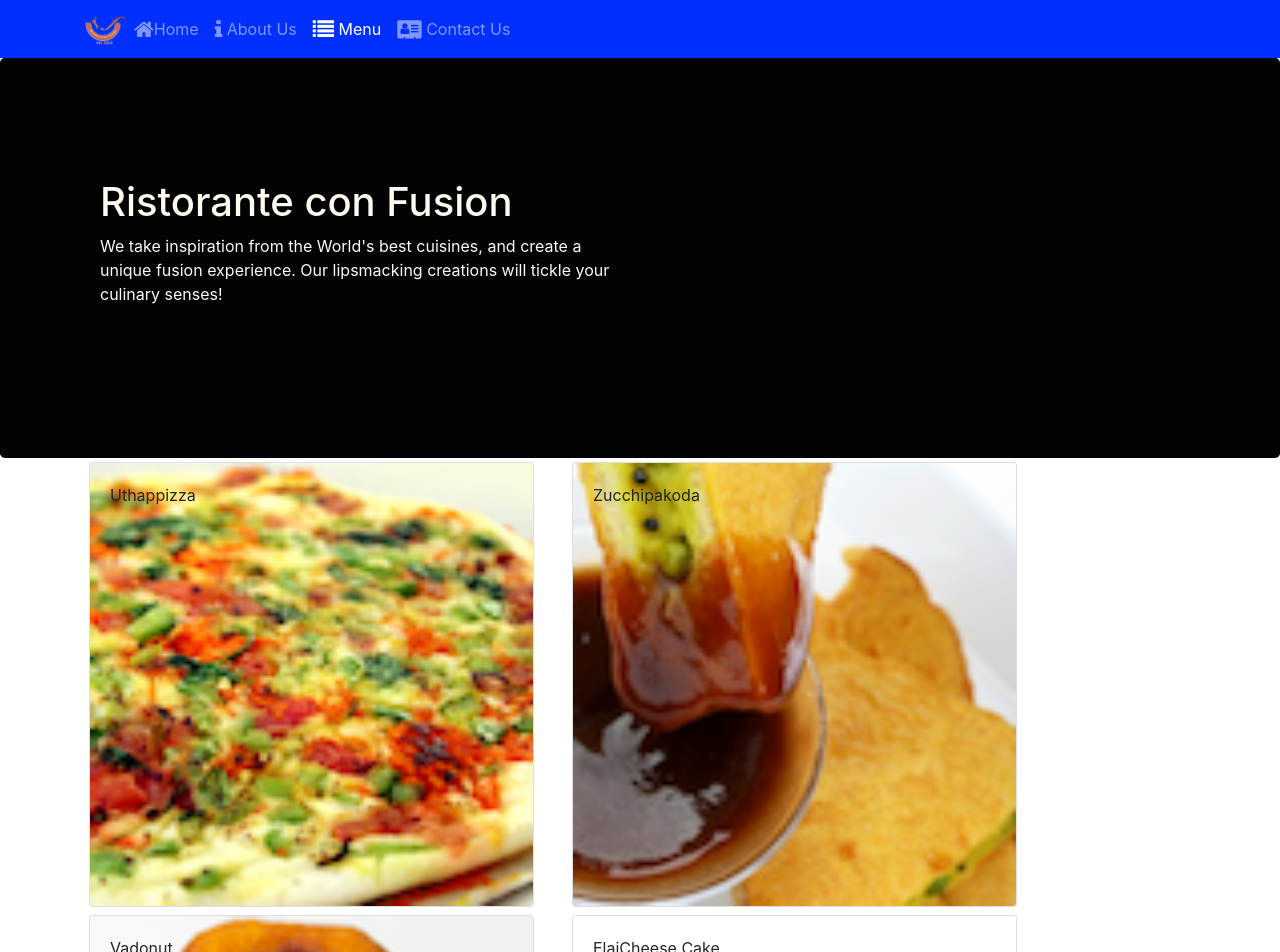
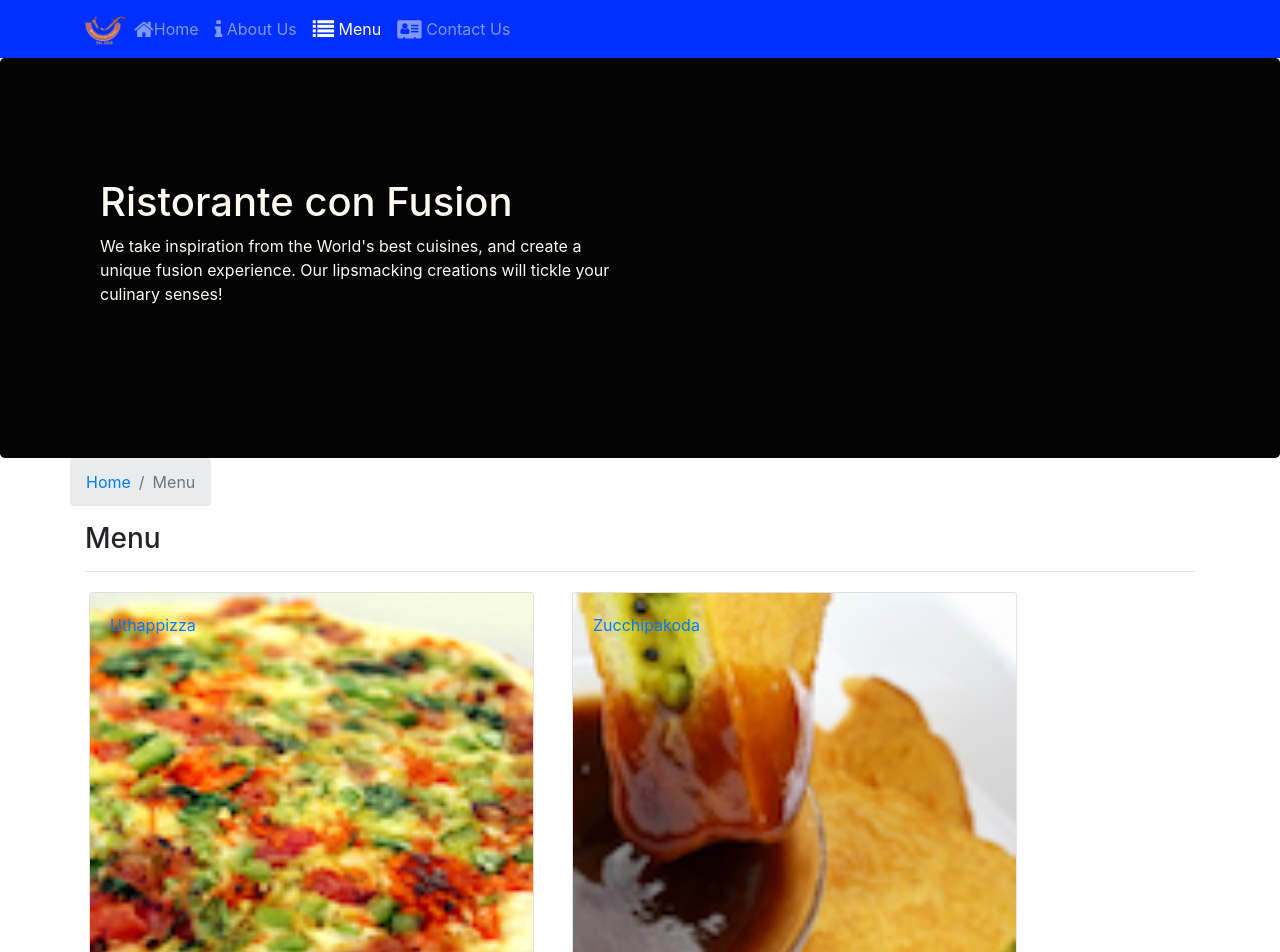
Before and after one commit to sanketmishra009/react-basics, a React (Create React App) app: page /menu in a window 1280 px wide. Shown: the top 952 px of the page. Built offline with nearby package versions, Linux system fonts and the light colour scheme.

Commit message:
Single Page App part-2

```diff
--- a/src/components/ContactComponent.js
+++ b/src/components/ContactComponent.js
@@ -1,8 +1,21 @@
 import React from 'react';
+import {Breadcrumb, BreadcrumbItem} from 'reactstrap';
+import {Link} from 'react-router-dom';
 
 const Contact=(props) => {
     return(
         <div className="container">
+            <div className='row'>
+                    <Breadcrumb>
+                    <BreadcrumbItem><Link to='/home'>Home</Link></BreadcrumbItem>
+                    <BreadcrumbItem ative><Link to='/contact'>Contact Us</Link></BreadcrumbItem>
+                    </Breadcrumb>
+                    <hr/>
+            </div>
+            <div className="col-12">
+                    <h3>Contact Us</h3>
+                    <hr />
+                </div>
             <div className="row">
                 <div className="col-12">
                 <h3>Location Information</h3>
--- a/src/components/DishdetailComponent.js
+++ b/src/components/DishdetailComponent.js
@@ -1,5 +1,6 @@
 import React from 'react';
-import {Card, CardImg, CardImgOverlay,CardText, CardBody, CardTitle} from 'reactstrap';
+import {Card, CardImg, CardImgOverlay,CardText, CardBody, CardTitle, Breadcrumb, BreadcrumbItem} from 'reactstrap';
+import {Link} from 'react-router-dom';
 
     function RenderDish({dish}){
         if (dish != null){
@@ -17,9 +18,8 @@
             return(<div></div>);
         }
     }
-    function RenderComment({dish}){
-        if (dish != null){
-            const comments= dish.comments;
+    function RenderComment({comments}){
+        if (comments != null){
             return(
                 <Card>
                     <CardTitle middle><h4>Comments</h4></CardTitle>
@@ -49,12 +49,23 @@
     const Dishdetail= (props)=> {
         return (
             <div className="container">
+                <div className='row'>
+                    <Breadcrumb>
+                        <BreadcrumbItem><Link to='/home'>Home</Link></BreadcrumbItem>
+                        <BreadcrumbItem><Link to='/menu'>Menu</Link></BreadcrumbItem>
+                        <BreadcrumbItem>{props.dish.name}</BreadcrumbItem>
+                    </Breadcrumb>
+                    <div className='col-12'>
+                    <h2>{props.dish.name}</h2>
+                    <hr/>
+                    </div>
+                </div>
                 <div className="row">
                     <div className="col-12 col-md-5 m-1">
                         <RenderDish dish={props.dish} />
                     </div>
                     <div className="col-12 col-md-5 m-1">
-                        <RenderComment dish={props.dish}/>
+                        <RenderComment comments={props.comment}/>
                     </div>
                 </div>
             </div>
--- a/src/components/MainComponent.js
+++ b/src/components/MainComponent.js
@@ -31,12 +31,19 @@
         leader={this.state.leaders.filter((leader)=> leader.featured )[0]}/>
       );
     }
+    const Dishwithid = ({match}) => {
+      return(
+      <Dishdetail dish={this.state.dishes.filter((dish)=>dish.id===parseInt(match.params.dishId,10))[0]}
+      comment= {this.state.comments.filter((comment)=> comment.dishId === parseInt(match.params.dishId,10))}/>
+      );
+    }
     return (
       <div>
         <Header/>
         <Switch>
           <Route path='/home' component={()=>Homepage()}/>
           <Route exact path = '/menu' component={() => <Menu dishes={this.state.dishes}/>}/>
+          <Route path='/menu/:dishId' component={Dishwithid}/>
           <Route exact path ='/contact' component={Contact}/>
           <Redirect to='/home'/>
         </Switch>
--- a/src/components/MenuComponent.js
+++ b/src/components/MenuComponent.js
@@ -1,15 +1,17 @@
 import React from 'react';
 import { Card, CardImg, CardImgOverlay,
-    CardTitle } from 'reactstrap';
+    CardTitle, Breadcrumb, BreadcrumbItem } from 'reactstrap';
+import {Link} from 'react-router-dom';
 
     function RenderMenuItem ({dish, onClick}) {
         return (
-            <Card
-                onClick={() => onClick(dish.id)}>
+            <Card>
+                <Link to={`/menu/${dish.id}`}>
                 <CardImg width="100%" src={dish.image} alt={dish.name} />
                 <CardImgOverlay>
                     <CardTitle>{dish.name}</CardTitle>
                 </CardImgOverlay>
+                </Link>
             </Card>
         );
     }
@@ -27,6 +29,16 @@
         return (
             <div className="container">
                 <div className="row">
+                    <Breadcrumb>
+                        <BreadcrumbItem><Link to="/home">Home</Link></BreadcrumbItem>
+                        <BreadcrumbItem active>Menu</BreadcrumbItem>
+                    </Breadcrumb>
+                    <div className="col-12">
+                        <h3>Menu</h3>
+                        <hr />
+                    </div>
+                </div>
+                <div className="row">
                     {menu}
                 </div>
             </div>
```
